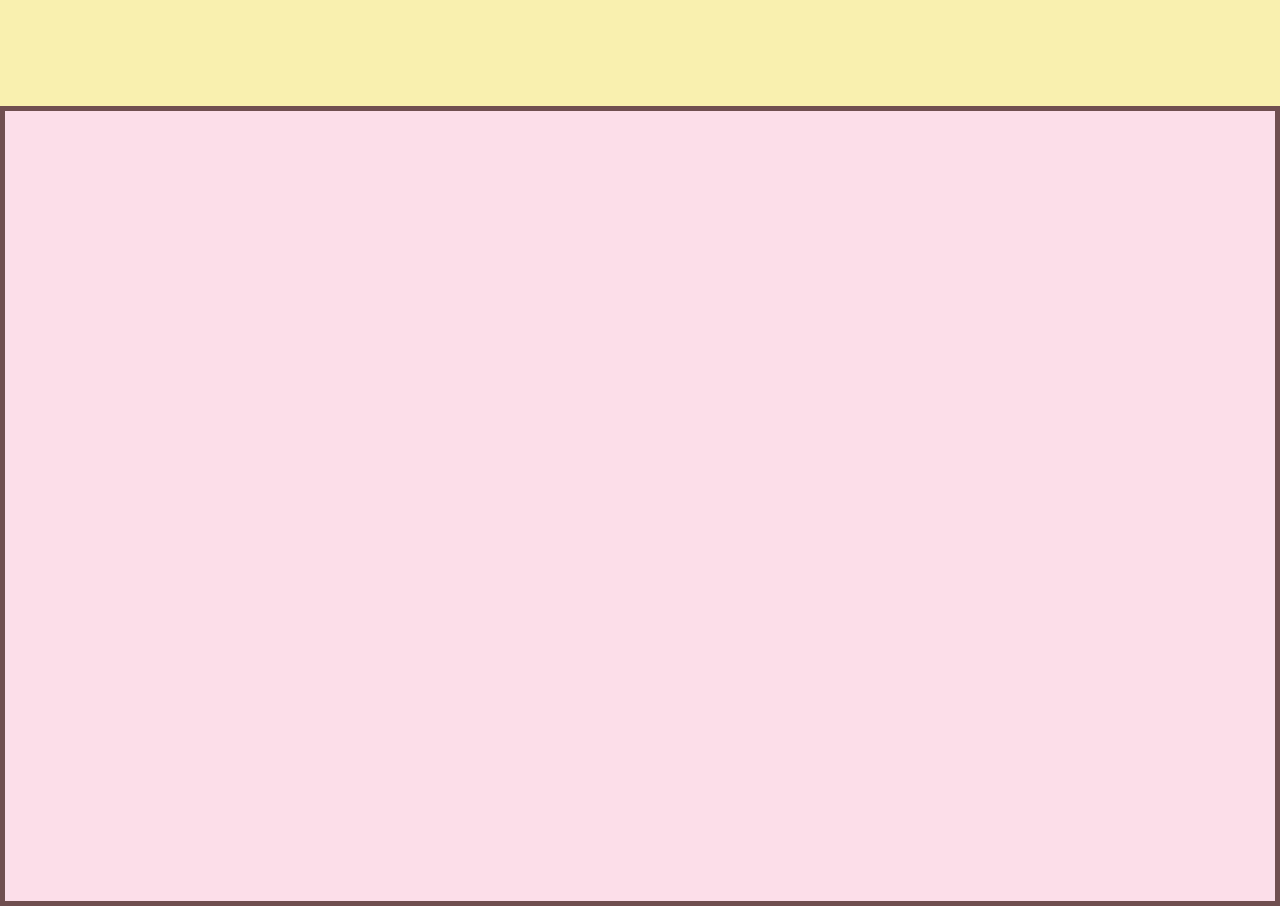
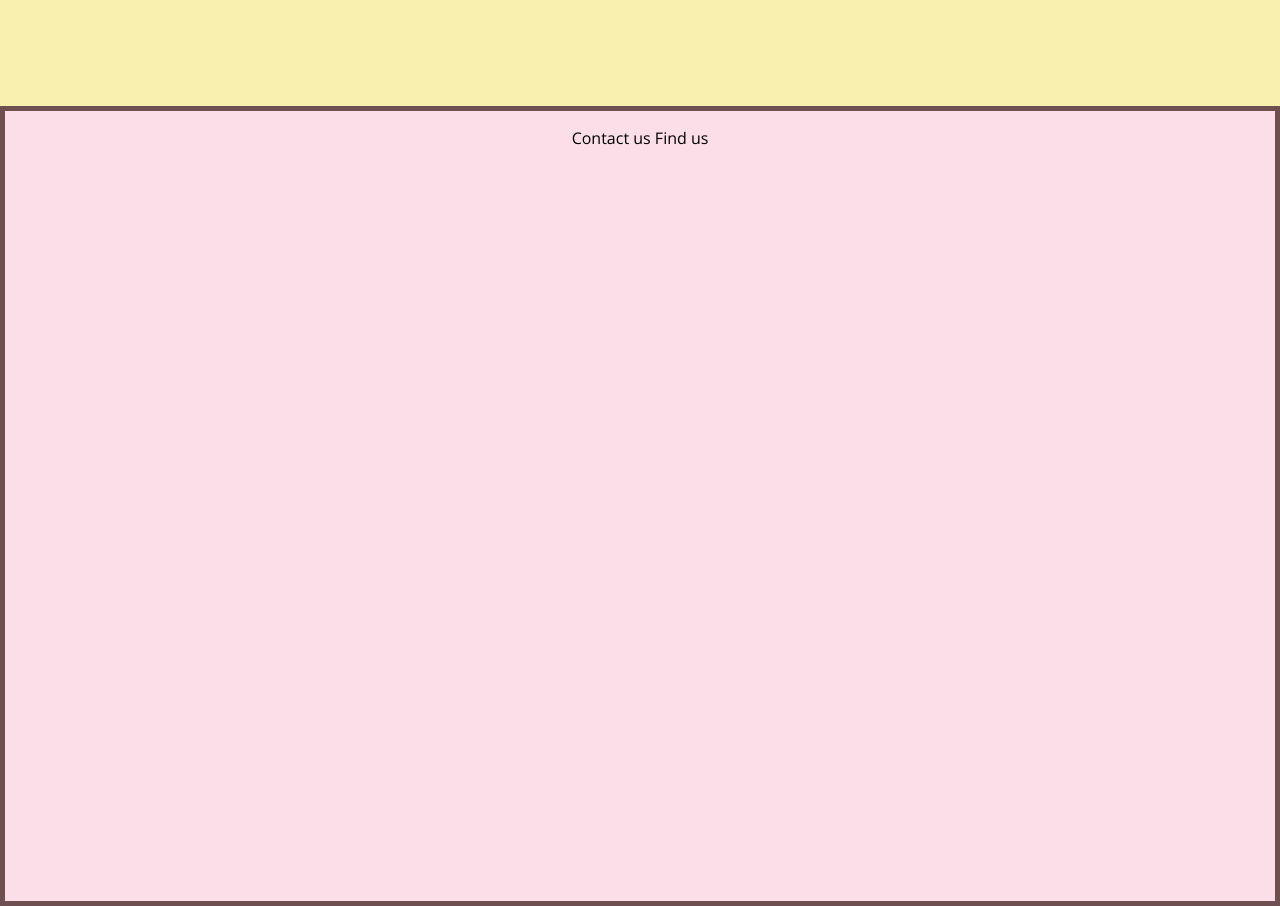
Before and after one commit to RowaM/brewcoffee, a plain HTML site: page index.html in a window 1280 px wide. Shown: the part 2960-3866 px from the top of the page. Drawn offline with nearby package versions, Linux system fonts and the light colour scheme.

Commit message:
experiment

```diff
--- a/index.html
+++ b/index.html
@@ -854,6 +854,8 @@
 
 <div id="contact-section">
 
+  <p>Contact us Find us</p>
+
 </div>
 
 
```
